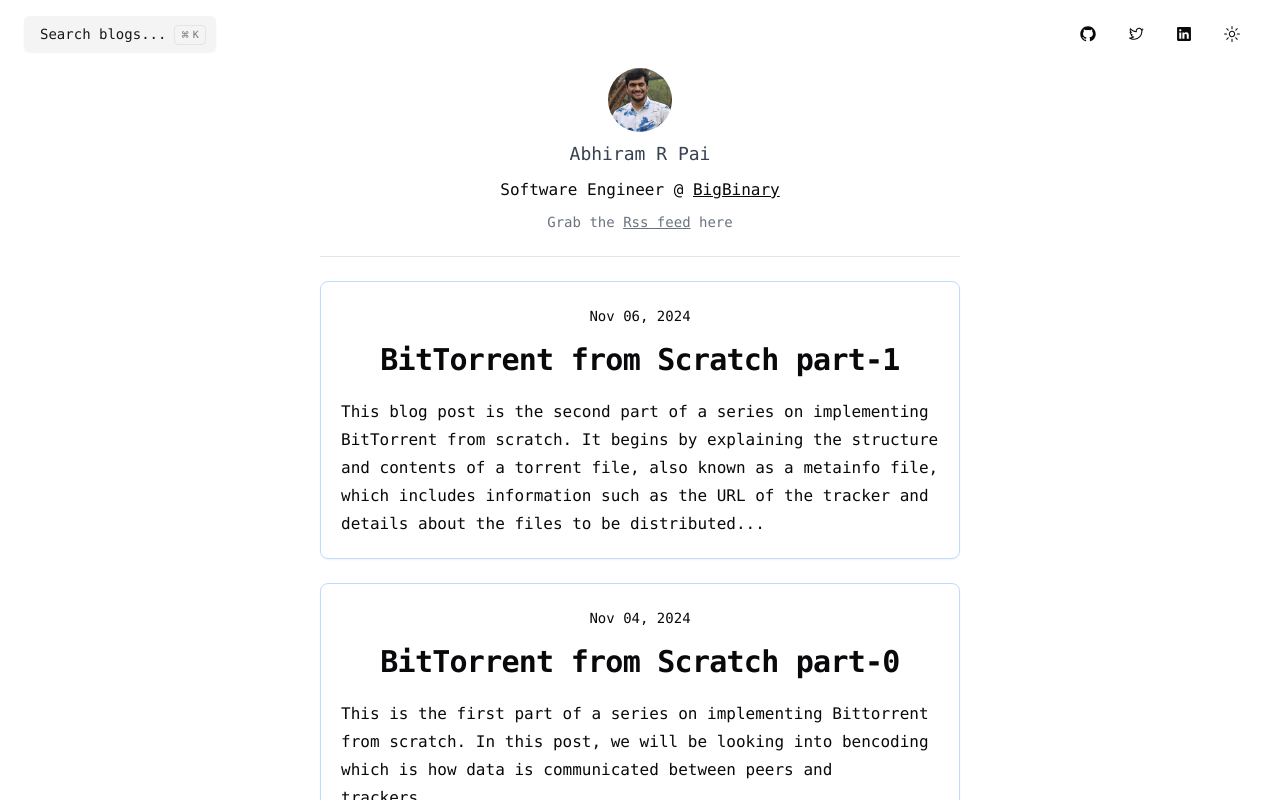
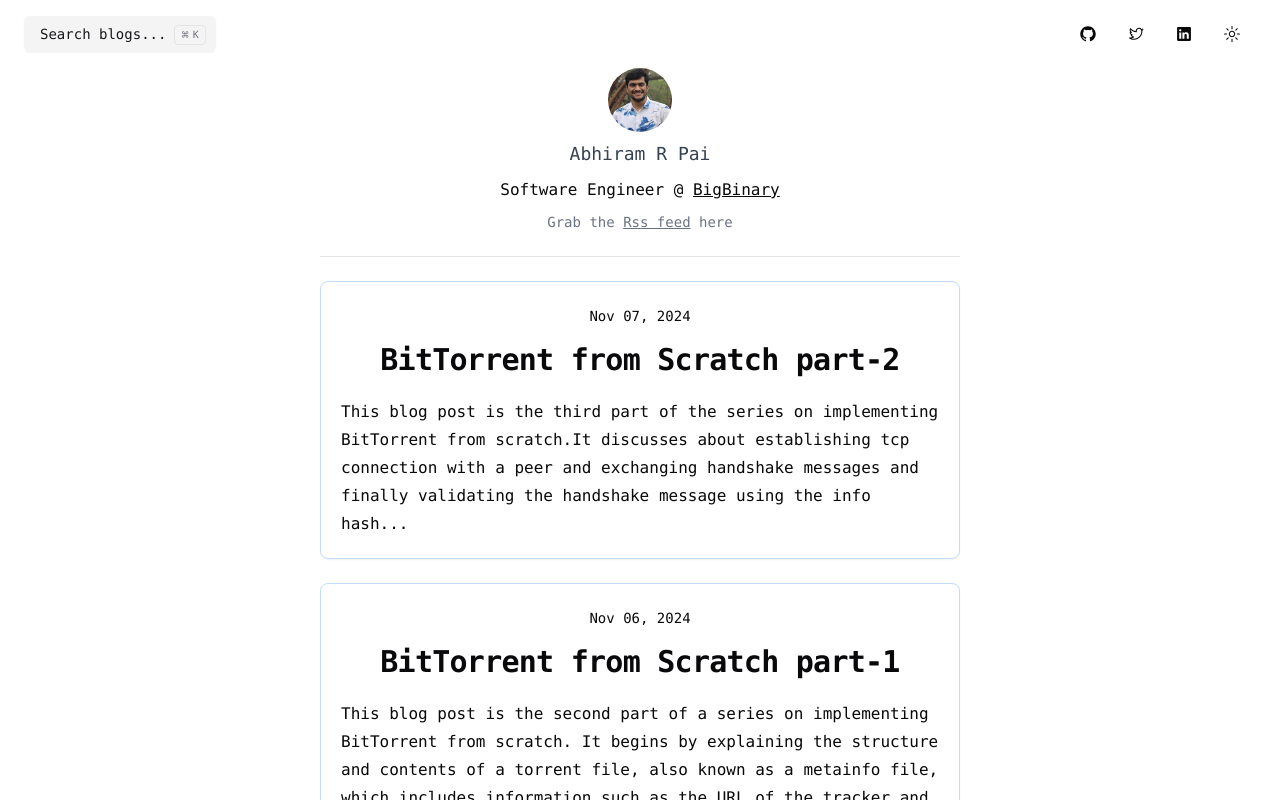
Before and after one commit to abhirampai/my_blog, a Next.js app: page / in a window 1280 px wide. Shown: the top 800 px of the page. Built offline with nearby package versions, Linux system fonts and the light colour scheme.

Commit message:
Add published date to the new blog

```diff
--- a/src/app/page/constants.js
+++ b/src/app/page/constants.js
@@ -115,6 +115,7 @@ export const blogs = [
     name: "BitTorrent from Scratch part-2",
     summary:
     "This blog post is the third part of the series on implementing BitTorrent from scratch.It discusses about establishing tcp connection with a peer and exchanging handshake messages and finally validating the handshake message using the info hash...",
+    publishedDate: "Nov 07, 2024",
     slug: "lets_implement_bittorrent_from_scratch_part_2",
     keywords: [
       "BitTorrent",
```
